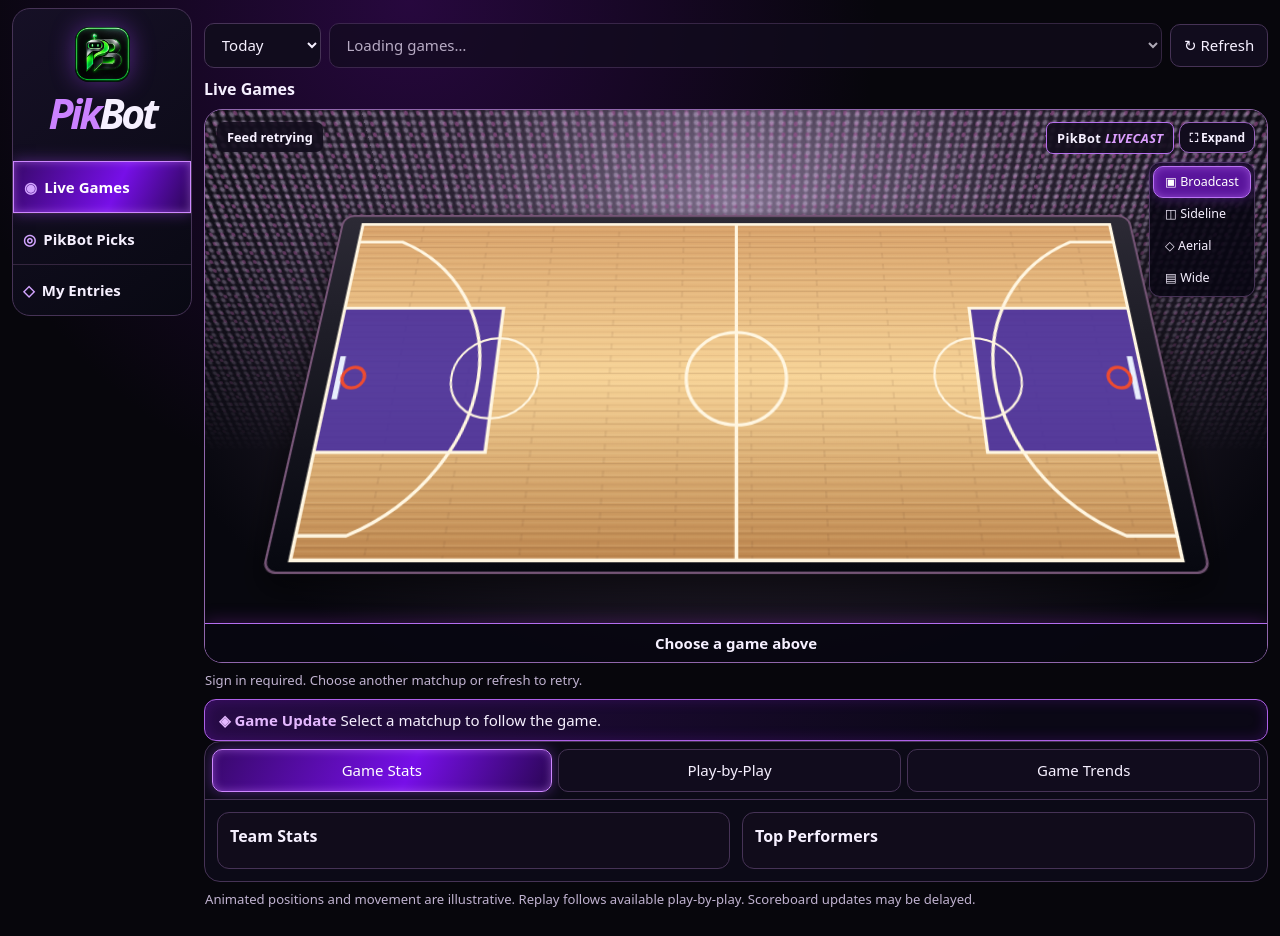
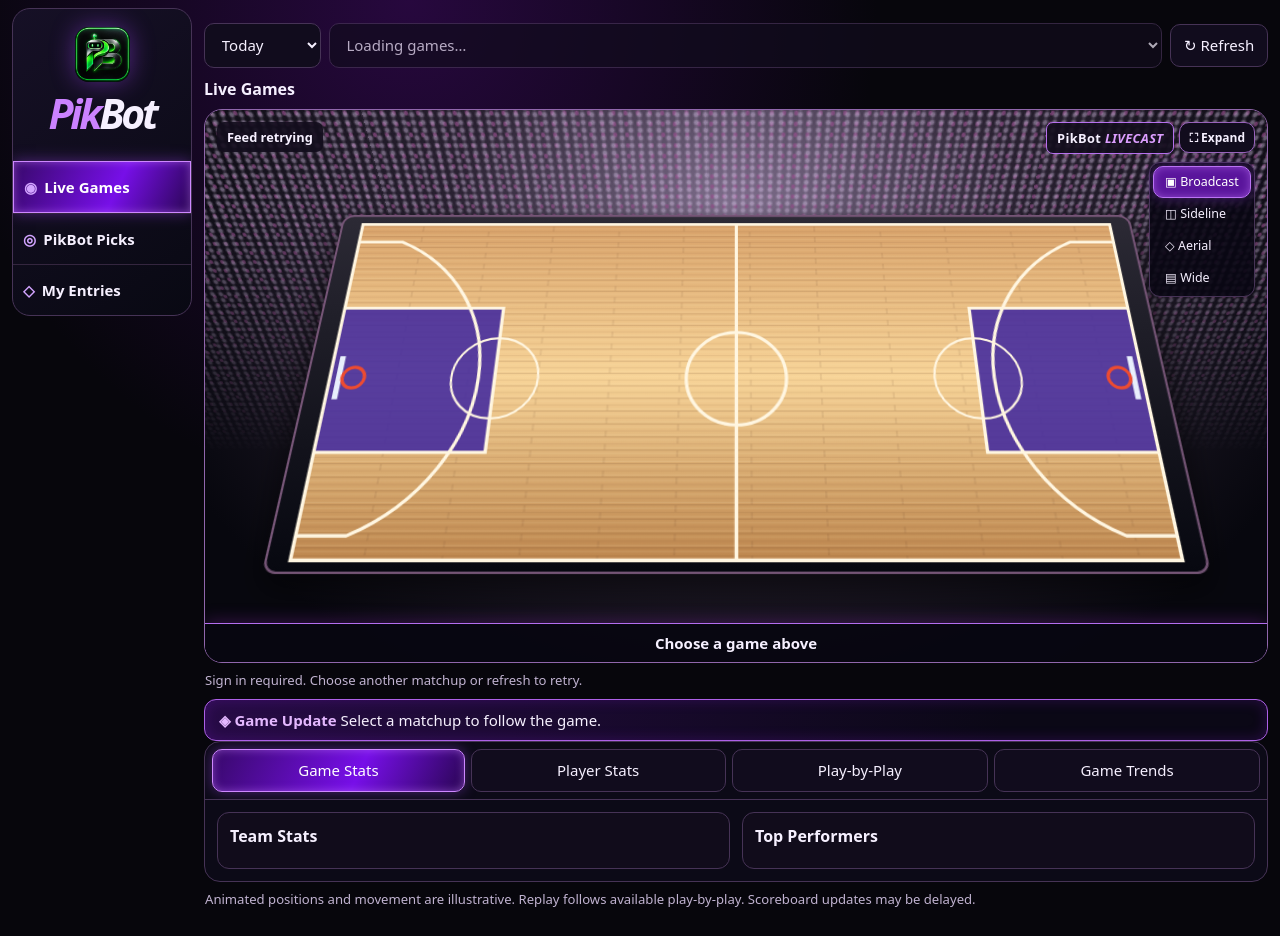
Before and after one commit to twinster22-cloud/PikBot., a Flask app: template templates/watch.html in a window 1280 px wide. Run offline with Flask 3, Linux system fonts and the light colour scheme; the template is opened without the code that fills it, so the values that code supplies are empty; some libraries are stand-ins or nearby versions.

Commit message:
Add live player box-score stats tab to Plus and owner GameCast

```diff
--- a/templates/watch.html
+++ b/templates/watch.html
@@ -187,10 +187,12 @@ h1{font-size:1rem;margin:0 0 9px}h2{font-size:1rem;margin:0 0 9px}.stat{display:
 <section class="game-center" aria-label="Game details">
 <div class="panels" role="group" aria-label="Game detail views">
 <button type="button" data-panel="stats" class="active" aria-pressed="true">Game Stats</button>
+<button type="button" data-panel="players" aria-pressed="false">Player Stats</button>
 <button type="button" data-panel="plays" aria-pressed="false">Play-by-Play</button>
 <button type="button" data-panel="trends" aria-pressed="false">Game Trends</button>
 </div>
 <div class="details overview" id="stats"><section class="card"><h2>Team Stats</h2><div id="team-stats"></div></section><section class="card"><h2>Top Performers</h2><div id="leaders"></div></section></div>
+<div class="details" id="players" hidden><section class="card"><h2>Live Player Box Score</h2><p class="muted">Reported statistics may lag live play. No projected picks are shown here.</p><div id="player-stats">Select a matchup to load player statistics.</div></section></div>
 <div class="details" id="plays" hidden><h2>Latest Plays</h2><div id="play-list"></div></div>
 <div class="details" id="trends" hidden><h2>Scoring Plays</h2><div id="scoring-plays"></div></div>
 </section>
@@ -247,6 +249,7 @@ controls('data-angle', angle => $('scene').dataset.view = angle);
 }
 controls('data-panel', (id, buttons) => {
   for (const button of buttons) $(button.dataset.panel).hidden = button.dataset.panel !== id;
+  if (id === 'players') loadPlayerStats(true);
 });
 function node(tag, text, className) {
   const el = document.createElement(tag);
@@ -264,6 +267,30 @@ function photo(url) {
 }
 function fill(id, children, empty) {
   $(id).replaceChildren(...(children.length ? children : [node('p', empty, 'muted')]));
+}
+let playerStatsLastKey = '', playerStatsLastAt = 0;
+async function loadPlayerStats(force = false) {
+  const game = $('match').value;
+  if (!game || !['NBA','WNBA','NFL','MLB','NHL','COLLEGE BASKETBALL','COLLEGE FOOTBALL'].includes(sport)) return;
+  const key = sport + ':' + game;
+  if (!force && key === playerStatsLastKey && Date.now() - playerStatsLastAt < 20000) return;
+  playerStatsLastKey = key;
+  playerStatsLastAt = Date.now();
+  const host = $('player-stats');
+  if (!host) return;
+  try {
+    const data = await api('/api/live/game-stats', {sport, event_id:game});
+    if ($('match').value !== game) return;
+    const rows = (data.players || []).map(player => {
+      const row = node('div', null, 'leader');
+      const values = Object.entries(player.stats || {}).map(([stat,value]) => stat + ': ' + value).join('  ·  ');
+      row.append(node('strong', player.player), node('small', values));
+      return row;
+    });
+    fill('player-stats', rows, 'Player box-score statistics are not yet available for this game.');
+  } catch (error) {
+    if ($('match').value === game) host.textContent = 'Player stats unavailable: ' + error.message;
+  }
 }
 function statRow(values) {
   const row = node('div', null, 'stat');
@@ -687,6 +714,7 @@ async function update(refreshSchedule = false) {
     }
     if (selected) {
       render(await api('/api/live/gamecast', {sport, event_id:selected, day}));
+      if (!$('players').hidden) loadPlayerStats();
     } else {
       $('feed-note').textContent = $('match').disabled
         ? 'No ' + sport + ' games for this date. Choose another league or day.'
```
